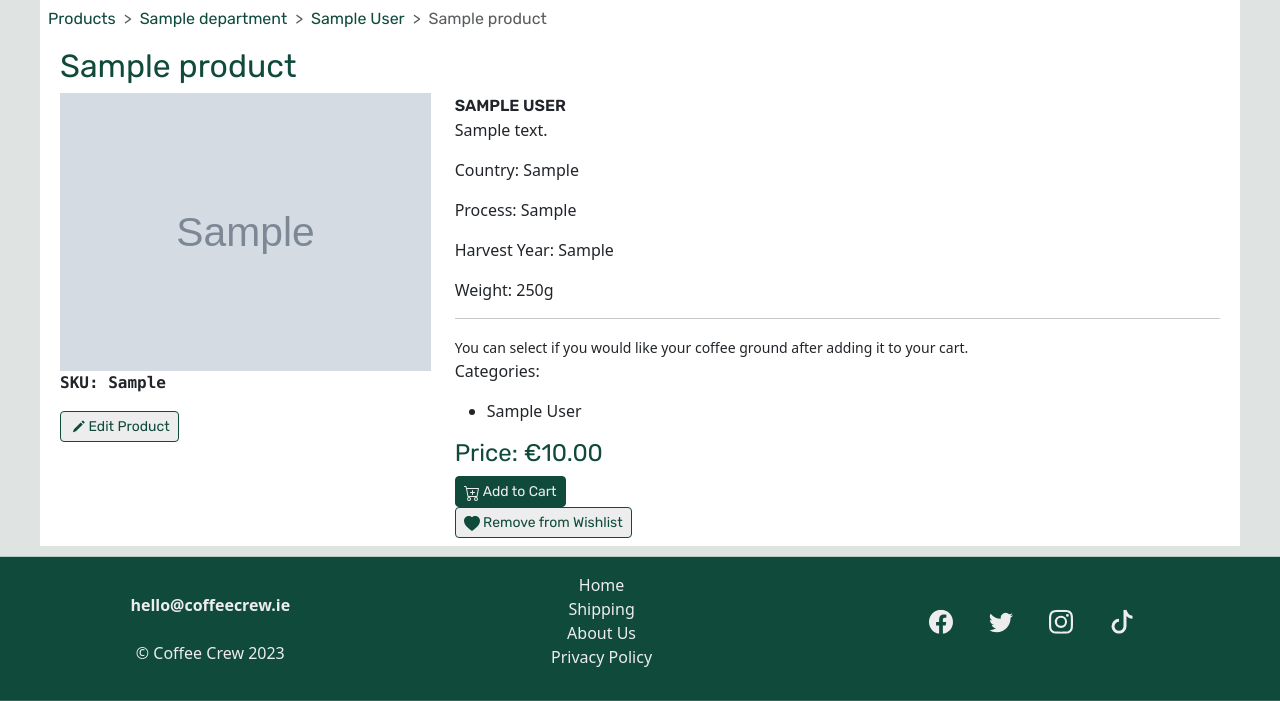
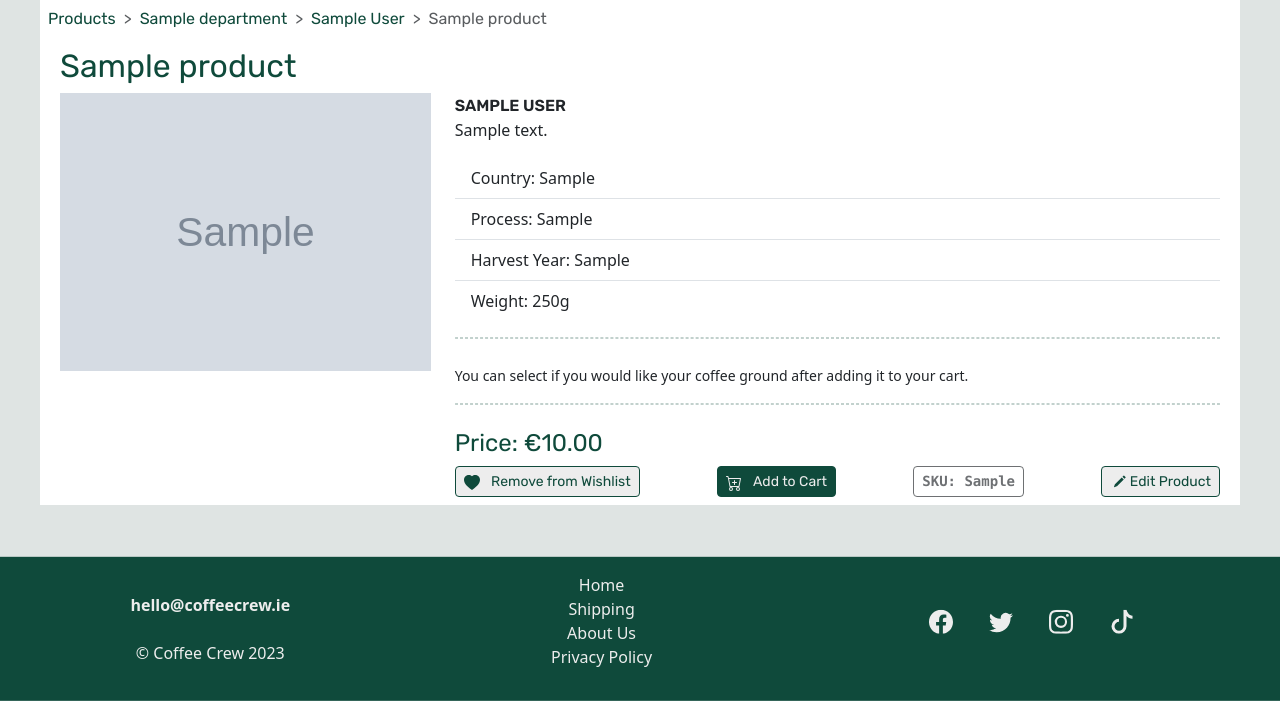
Before and after one commit to davidindub/coffeecrew, a Django app: a page that uses templates/includes/buttons/wishlist.html in a window 1280 px wide. Shown: the part 99-800 px from the top of the page. Run offline with Django 4.2, Linux system fonts and the light colour scheme; a user stored in the database is signed in; tables that the repository leaves empty hold one stand-in row (values such as "Sample post"); grey boxes marked "Sample" are stand-in pictures; some libraries are stand-ins or nearby versions.

Commit message:
Update style of buttons with svgs

```diff
--- a/products/templates/products/product_detail.html
+++ b/products/templates/products/product_detail.html
@@ -44,21 +44,6 @@
                          class="card-img-top"
                          alt="{{ product.name }}">
                 {% endif %}
-                {% if user.is_staff %}
-                    <p class="fw-bold font-monospace">SKU: {{ product.sku }}</p>
-                    <a href="{% if product.coffee %}{% url 'coffee_update' product.slug %}{% else %}{% url 'product_update' product.slug %}{% endif %}"
-                       class="btn btn-sm btn-outline-cc">
-                        <svg xmlns="http://www.w3.org/2000/svg"
-                             width="16"
-                             height="16"
-                             fill="currentColor"
-                             class="bi bi-pencil-square"
-                             viewBox="0 0 16 16">
-                            <path d="M15.502 1.94a.5.5 0 0 1 0 .706L14.459 3.69l-2-2L13.502.646a.5.5 0 0 1 .707 0l1.293 1.293zm-1.75 2.456-2-2L4.939 9.21a.5.5 0 0 0-.121.196l-.805 2.414a.25.25 0 0 0 .316.316l2.414-.805a.5.5 0 0 0 .196-.12l6.813-6.814z">
-                            <path fill-rule="evenodd" d="M1 13.5A1.5 1.5 0 0 0 2.5 15h11a1.5 1.5 0 0 0 1.5-1.5v-6a.5.5 0 0 0-1 0v6a.5.5 0 0 1-.5.5h-11a.5.5 0 0 1-.5-.5v-11a.5.5 0 0 1 .5-.5H9a.5.5 0 0 0 0-1H2.5A1.5 1.5 0 0 0 1 2.5v11z">
-                        </svg>
-                    Edit Product</a>
-                {% endif %}
             </div>
             <div class="col">
                 {% if product.brand %}
@@ -67,26 +52,47 @@
                 {% endif %}
                 <p>{{ product.description }}</p>
                 {% if product.coffee %}
-                    <p>Country: {{ product.coffee.country }}</p>
+                    <ul class="list-group list-group-flush">
+                        <li class="list-group-item">Country: {{ product.coffee.country }}</li>
+                        <li class="list-group-item">Process: {{ product.coffee.process }}</li>
+                        <li class="list-group-item">Harvest Year: {{ product.coffee.harvest_year }}</li>
+                        <li class="list-group-item">Weight: {{ product.coffee.weight }}</li>
+                    </ul>
+                    {% comment %} <p>Country: {{ product.coffee.country }}</p>
                     <p>Process: {{ product.coffee.process }}</p>
                     <p>Harvest Year: {{ product.coffee.harvest_year }}</p>
-                    <p>Weight: {{ product.coffee.weight }}</p>
-                    <hr>
+                    <p>Weight: {{ product.coffee.weight }}</p> {% endcomment %}
+                    <hr class="product-hr">
                     <small>You can select if you would like your coffee ground after adding it to your cart.</small>
+                    <hr class="product-hr">
                 {% endif %}
-                <p>Categories:</p>
-                <ul>
-                    {% for category in product.category.all %}<li>{{ category.display_name }}</li>{% endfor %}
-                </ul>
+
                 <h4>Price: €{{ product.price }}</h4>
-                {% if product.stock %}
-                    {% include "includes/buttons/add_to_cart.html" %}
-                {% else %}
-                    <span class="btn btn-cc-greyed">Out of Stock</span>
-                {% endif %}
-                {% if user.is_authenticated %}
-                    {% include "includes/buttons/wishlist.html" %}
-                {% endif %}
+                <div class="d-flex flex-row justify-content-between">
+                    {% if user.is_authenticated %}
+                        {% include "includes/buttons/wishlist.html" %}
+                    {% endif %}
+                    {% if product.stock %}
+                        {% include "includes/buttons/add_to_cart.html" %}
+                    {% else %}
+                        <span class="btn btn-cc-greyed">Out of Stock</span>
+                    {% endif %}
+                    {% if user.is_staff %}
+                        <span class="fw-bold font-monospace btn btn-sm btn-outline-cc disabled">SKU: {{ product.sku }}</span>
+                        <a href="{% if product.coffee %}{% url 'coffee_update' product.slug %}{% else %}{% url 'product_update' product.slug %}{% endif %}"
+                           class="btn btn-sm btn-outline-cc">
+                            <svg xmlns="http://www.w3.org/2000/svg"
+                                 width="16"
+                                 height="16"
+                                 fill="currentColor"
+                                 class="bi bi-pencil-square"
+                                 viewBox="0 0 16 16">
+                                <path d="M15.502 1.94a.5.5 0 0 1 0 .706L14.459 3.69l-2-2L13.502.646a.5.5 0 0 1 .707 0l1.293 1.293zm-1.75 2.456-2-2L4.939 9.21a.5.5 0 0 0-.121.196l-.805 2.414a.25.25 0 0 0 .316.316l2.414-.805a.5.5 0 0 0 .196-.12l6.813-6.814z">
+                                <path fill-rule="evenodd" d="M1 13.5A1.5 1.5 0 0 0 2.5 15h11a1.5 1.5 0 0 0 1.5-1.5v-6a.5.5 0 0 0-1 0v6a.5.5 0 0 1-.5.5h-11a.5.5 0 0 1-.5-.5v-11a.5.5 0 0 1 .5-.5H9a.5.5 0 0 0 0-1H2.5A1.5 1.5 0 0 0 1 2.5v11z">
+                            </svg>
+                        Edit Product</a>
+                    {% endif %}
+                </div>
             </div>
         </div>
     </div>
--- a/static/css/base.css
+++ b/static/css/base.css
@@ -259,6 +259,10 @@ footer a,
     --bs-btn-active-border-color: var(--color-primary);
 }
 
+.svg-in-btn {
+    margin-right: 0.5rem;
+}
+
 .hero-button {
     padding: 1rem 2rem;
     margin-top: 2rem;
--- a/templates/includes/buttons/add_to_cart.html
+++ b/templates/includes/buttons/add_to_cart.html
@@ -1,7 +1,7 @@
 <form action="{% url 'cart_add' product.id %}" method="post">
     {% csrf_token %}
     <button class="btn btn-sm btn-cc" type="submit">
-        <svg xmlns="http://www.w3.org/2000/svg" width="16" height="16" fill="currentColor" class="bi bi-cart-plus" viewBox="0 0 16 16">
+        <svg xmlns="http://www.w3.org/2000/svg" width="16" height="16" fill="currentColor" class="bi bi-cart-plus svg-in-btn" viewBox="0 0 16 16">
             <path d="M9 5.5a.5.5 0 0 0-1 0V7H6.5a.5.5 0 0 0 0 1H8v1.5a.5.5 0 0 0 1 0V8h1.5a.5.5 0 0 0 0-1H9V5.5z"/>
             <path d="M.5 1a.5.5 0 0 0 0 1h1.11l.401 1.607 1.498 7.985A.5.5 0 0 0 4 12h1a2 2 0 1 0 0 4 2 2 0 0 0 0-4h7a2 2 0 1 0 0 4 2 2 0 0 0 0-4h1a.5.5 0 0 0 .491-.408l1.5-8A.5.5 0 0 0 14.5 3H2.89l-.405-1.621A.5.5 0 0 0 2 1H.5zm3.915 10L3.102 4h10.796l-1.313 7h-8.17zM6 14a1 1 0 1 1-2 0 1 1 0 0 1 2 0zm7 0a1 1 0 1 1-2 0 1 1 0 0 1 2 0z"/>
           </svg>
--- a/templates/includes/buttons/wishlist.html
+++ b/templates/includes/buttons/wishlist.html
@@ -7,7 +7,7 @@
              width="16"
              height="16"
              fill="currentColor"
-             class="bi bi-heart-fill"
+             class="bi bi-heart-fill svg-in-btn"
              viewBox="0 0 16 16">
             <path fill-rule="evenodd" d="M8 1.314C12.438-3.248 23.534 4.735 8 15-7.534 4.736 3.562-3.248 8 1.314z">
         </svg>
@@ -23,7 +23,7 @@
              width="16"
              height="16"
              fill="currentColor"
-             class="bi bi-heart"
+             class="bi bi-heart svg-in-btn"
              viewBox="0 0 16 16">
             <path d="m8 2.748-.717-.737C5.6.281 2.514.878 1.4 3.053c-.523 1.023-.641 2.5.314 4.385.92 1.815 2.834 3.989 6.286 6.357 3.452-2.368 5.365-4.542 6.286-6.357.955-1.886.838-3.362.314-4.385C13.486.878 10.4.28 8.717 2.01L8 2.748zM8 15C-7.333 4.868 3.279-3.04 7.824 1.143c.06.055.119.112.176.171a3.12 3.12 0 0 1 .176-.17C12.72-3.042 23.333 4.867 8 15z">
         </svg>
```
